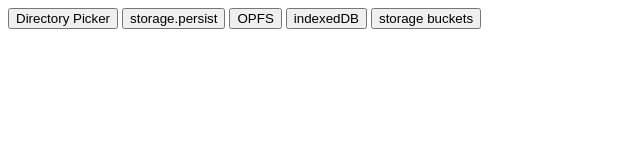
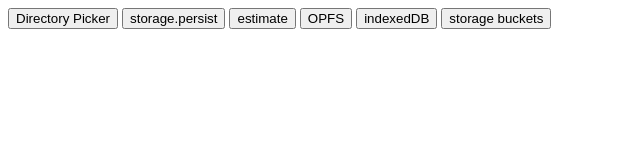
Before and after one commit to vitorTheDev/persist, a plain HTML site: page index.html in a window 1280 px wide. Shown: the whole page, without its empty margins (0-640 px from the left). Drawn offline with Linux system fonts and the light colour scheme.

Commit message:
estimate

```diff
--- a/index.html
+++ b/index.html
@@ -10,6 +10,7 @@
 <body>
   <button onclick="backup()">Directory Picker</button>
   <button onclick="persist()">storage.persist</button>
+  <button onclick="estimate()">estimate</button>
   <button onclick="persist2()">OPFS</button>
   <button onclick="persist4()">indexedDB</button>
   <button onclick="persist3()">storage buckets</button>
@@ -36,6 +37,11 @@
       } else {
         alert('sorry =(')
       }
+    }
+
+    async function estimate() {
+      const available = await navigator.storage.estimate();
+      alert(((estimate.usage / estimate.quota) * 100).toFixed(2) + '%  -  ' + ((estimate.quota / 1024 / 1024) * 100).toFixed(2) + 'MB');
     }
 
     async function persist2() {
```
